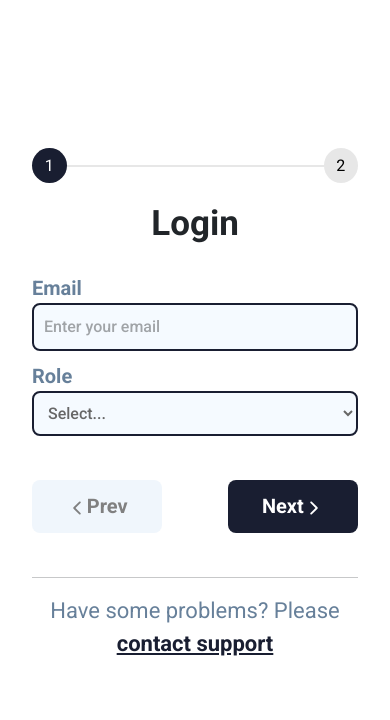
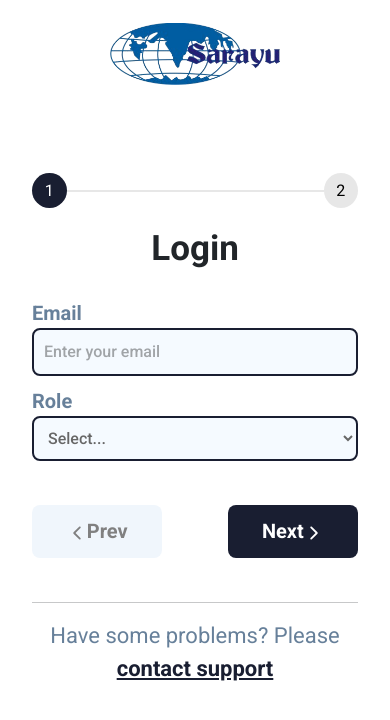
Before and after one commit to Samithsr/Sarayu_frontend_latest, a React (Create React App) app: page / in a window 390 px wide. Shown: the top 720 px of the page. Built offline with nearby package versions, Linux system fonts and the light colour scheme; a web font is replaced by a local one.

Commit message:
fetching manager roles in api and adding banner logo from mobile view only

```diff
--- a/src/admin/components/Dashboard.jsx
+++ b/src/admin/components/Dashboard.jsx
@@ -201,7 +201,7 @@ const Dashboard = () => {
               type="text"
               value={queryInput.supervisor}
               name="supervisor"
-              placeholder="Search supervisor..."
+              placeholder="Search manager..."
               onChange={handleInputChange}
             />
             <div className="_admin_dashboard_grid_company_list_container">
@@ -236,7 +236,7 @@ const Dashboard = () => {
               type="text"
               value={queryInput.employee}
               name="employee"
-              placeholder="Search employee..."
+              placeholder="Search user..."
               onChange={handleInputChange}
             />
             <div className="_admin_dashboard_grid_company_list_container">
--- a/src/admin/components/userRoutesCompany/common/ShowNumberOfWorkers.jsx
+++ b/src/admin/components/userRoutesCompany/common/ShowNumberOfWorkers.jsx
@@ -66,6 +66,7 @@ const ShowNumberOfWorkers = ({
   const [removeSupervisorIdFromEmp, setRemoveSupervisorIdFromEmp] =
     useState("");
   const [removeManagerIdFromSuper, setRemoveManagerIdFromSuper] = useState("");
+
   useEffect(() => {
     if (searchQuery === "") {
       setFilteredData(userList);
@@ -184,9 +185,6 @@ const ShowNumberOfWorkers = ({
               <option value="">Search by...</option>
               <option value="name">Username</option>
               <option value="email">Email</option>
-              {/* {role === "Supervisor" && (
-                <option value="manager">Manager</option>
-              )} */}
               {role === "Employee" && (
                 <option value="supervisor">Manager</option>
               )}
@@ -276,7 +274,7 @@ const ShowNumberOfWorkers = ({
                     ? item.phonenumber
                     : "--"}
                 </td>
-                <td>{role}</td>
+                <td>{role === "Supervisor" ? "Manager" : role}</td>
                 {includeManager && (
                   <td
                     className={`edit_emp_manager_model_icon_supervisor_and_manager_col
--- a/src/authentication/Login.css
+++ b/src/authentication/Login.css
@@ -21,6 +21,7 @@
     gap: 20px;
     padding: 20px;
     border-radius: 10px;
+    position: relative;
 }
 .form_feilds_container {
     display: flex;
@@ -37,7 +38,6 @@
     color: white;
     font-size: 20px;
     width: 40%;
-    /* background: #67809a; */
     background-color: rgb(25, 30, 49);
     border: none;
     border-radius: 8px;
@@ -117,7 +117,6 @@
     padding: 10px;
     width: 100%;
     background: #f5faff;
-    /* border: 2px solid #67809ac5; */
     border: 2px solid rgb(25, 30, 49);
 }
 .login_inputContainer > textarea::placeholder {
@@ -150,11 +149,9 @@
     background-color: #dededebb;
 }
 .active_line {
-    /* background-color: #67809a !important; */
     background-color: rgb(25, 30, 49) !important;
 }
 .active_dot {
-    /* background-color: #67809a !important; */
     background-color: rgb(25, 30, 49) !important;
     color: white !important;
 }
@@ -166,24 +163,37 @@
     transform: translateY(-20px);
 }
 .contact_support_link {
-    /* color: #67809a; */
     color: rgb(25, 30, 49);
     font-weight: bolder;
     text-decoration: underline;
     cursor: pointer;
 }
 .contact_support_link:hover {
-    /* color: #67809a; */
     color: rgb(25, 30, 49);
 }
 .error {
     color: red;
 }
+.mobile-logo {
+    display: none;
+}
+
 @media (width < 500px) {
     .two_step_form {
         width: 100%;
+        padding-top: 70px; /* Add padding to prevent content overlap with fixed logo */
     }
     .signin_title {
         font-size: 35px;
     }
+    .mobile-logo {
+        display: block;
+        position: absolute;
+        top: -80px;
+        left: 50%;
+        transform: translateX(-50%);
+        width: 170px; /* Adjust size as needed */
+        height: auto;
+    }
+
 }
--- a/src/authentication/Login.jsx
+++ b/src/authentication/Login.jsx
@@ -7,6 +7,7 @@ import { useNavigate } from "react-router-dom";
 import { useDispatch } from "react-redux";
 import { setUserDetails } from "../redux/slices/UserDetailsSlice";
 import apiClient from "../api/apiClient";
+import logo from "../authentication/common/LoginBannerLogo/Logo.png";
 
 const Login = () => {
   const [count, setCount] = useState(1);
@@ -37,6 +38,7 @@ const Login = () => {
     const { name, value } = e.target;
     setData({ ...data, [name]: value });
   };
+
   const handleRoleChange = (e) => {
     setRole(e.target.value);
     setError({
@@ -46,6 +48,7 @@ const Login = () => {
     });
     setLoginError("");
   };
+
   useEffect(() => {
     setError({
       email: "",
@@ -74,6 +77,7 @@ const Login = () => {
       setCount((prev) => prev + 1);
     }
   };
+
   const handlePrev = () => {
     if (count > 1) {
       setCount((prev) => prev - 1);
@@ -108,6 +112,7 @@ const Login = () => {
       <LoginLeft />
       <div className="col-12 col-md-6 login_right">
         <div className="two_step_form">
+          <img src={logo} alt="Logo" className="mobile-logo" />
           <div className="login_dots_container">
             <div className="dot active_dot" onClick={handlePrev}>
               <span>
@@ -154,7 +159,6 @@ const Login = () => {
                   >
                     <option value="">Select...</option>
                     <option value="admin">Admin</option>
-                    {/* <option value="manager">Manager</option> */}
                     <option value="supervisor">Manager</option>
                     <option value="employee">Operator</option>
                   </select>
@@ -188,7 +192,7 @@ const Login = () => {
             </div>
             <div className="login_btn_container">
               <button
-                disabled={count === 1 && true}
+                disabled={count === 1}
                 onClick={handlePrev}
                 className="login_prev_btn"
               >
```
Also changed, not shown: src/admin/components/userRoutesCompany/common/CreateMSE.jsx (+6 -3 lines), src/authentication/common/LoginBannerLogo/Logo.png (added).
